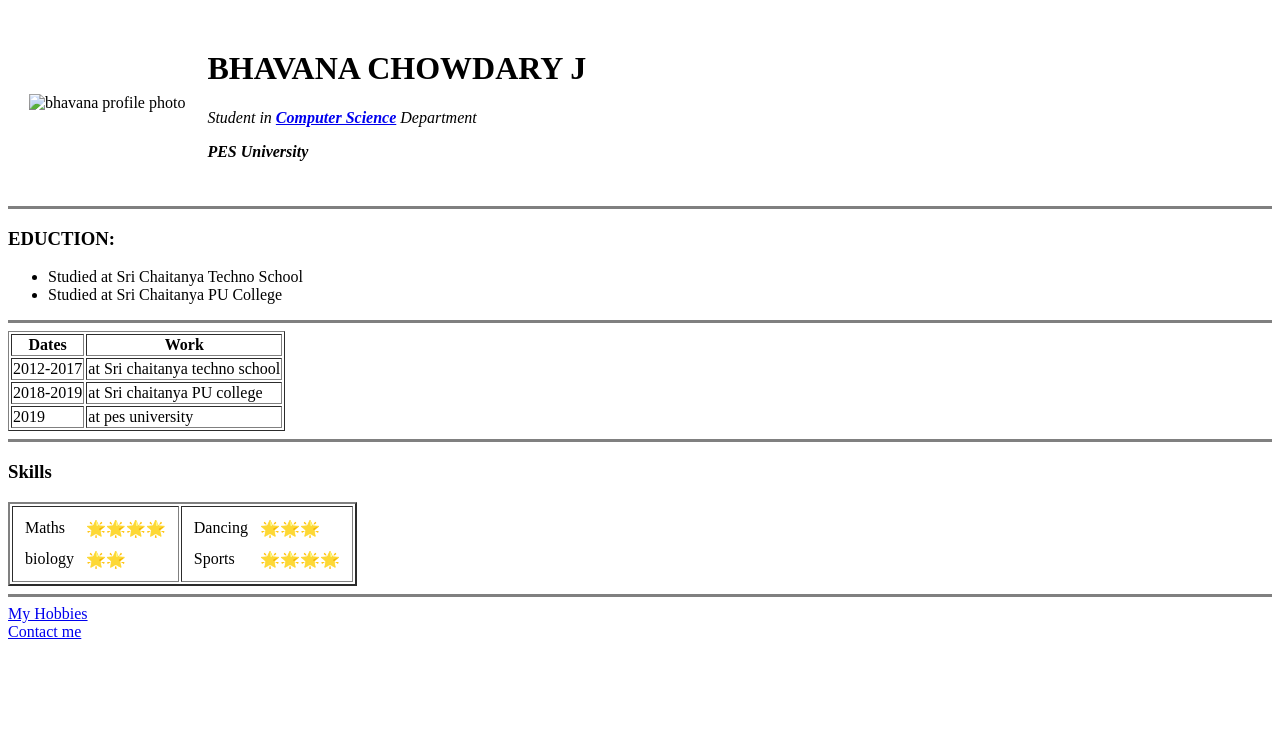
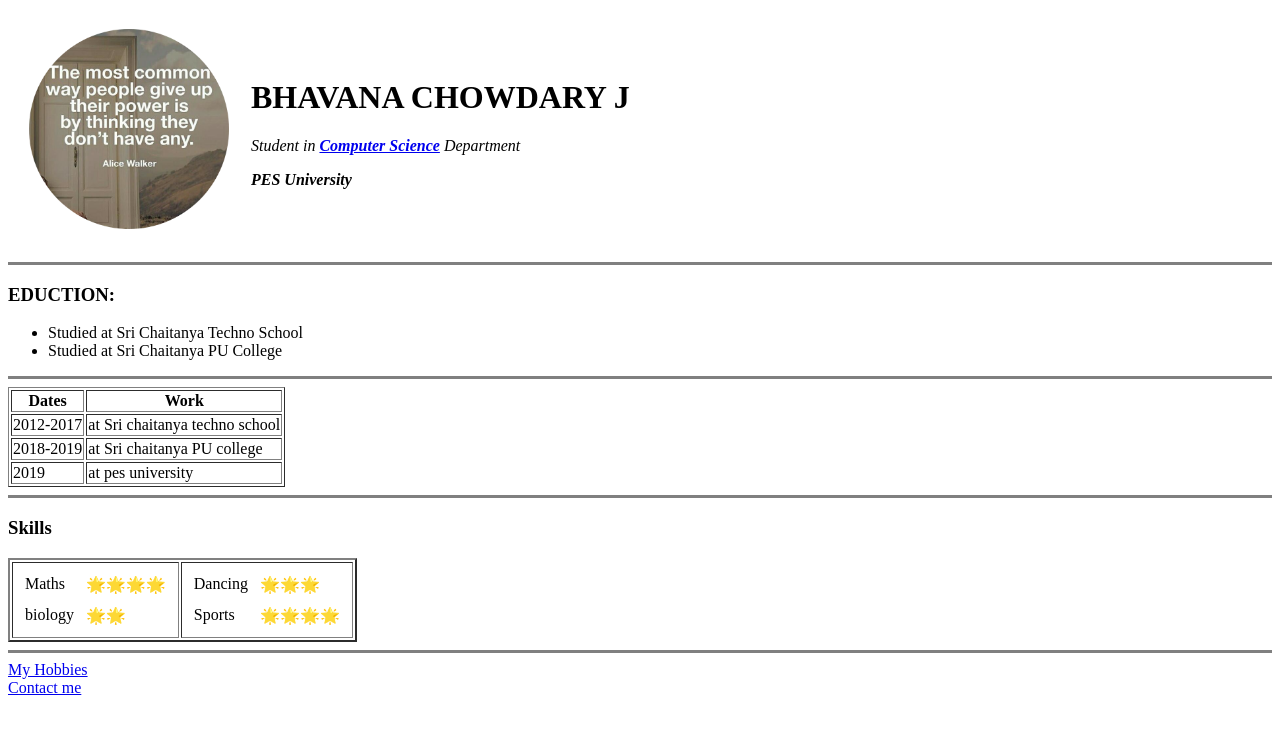
Before and after one commit to bhavana4589/sample, a plain HTML site: page index.html in a window 1280 px wide. Drawn offline with Linux system fonts and the light colour scheme.

Commit message:
Update index.html

```diff
--- a/index.html
+++ b/index.html
@@ -7,7 +7,7 @@
   <body>
     <table cellspacing="20">
       <tr>
-        <td><img src="/html_personal site/circle-cropped.png" width="200"alt="bhavana profile photo"></td>
+        <td><img src="circle-cropped.png" width="200"alt="bhavana profile photo"></td>
         <td>
           <h1>BHAVANA CHOWDARY J</h1>
           <p><em>Student in <a href="https://cs.pes.edu/"><strong>Computer Science</strong></a> Department</em></p>
```
